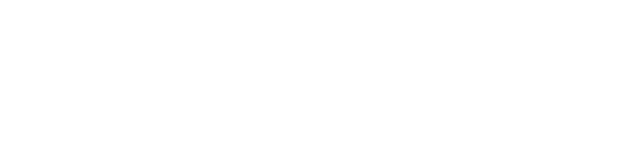
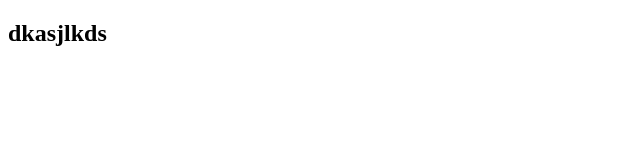
Before and after one commit to SyPhuLe/git-phu, a plain HTML site: page index.html in a window 1280 px wide. Shown: the whole page, without its empty margins (0-640 px from the left). Drawn offline with Linux system fonts and the light colour scheme.

Commit message:
add h2 tag

```diff
--- a/index.html
+++ b/index.html
@@ -7,6 +7,6 @@
   <title>Document</title>
 </head>
 <body>
-
+  <h2>dkasjlkds</h2>
 </body>
 </html>
```
